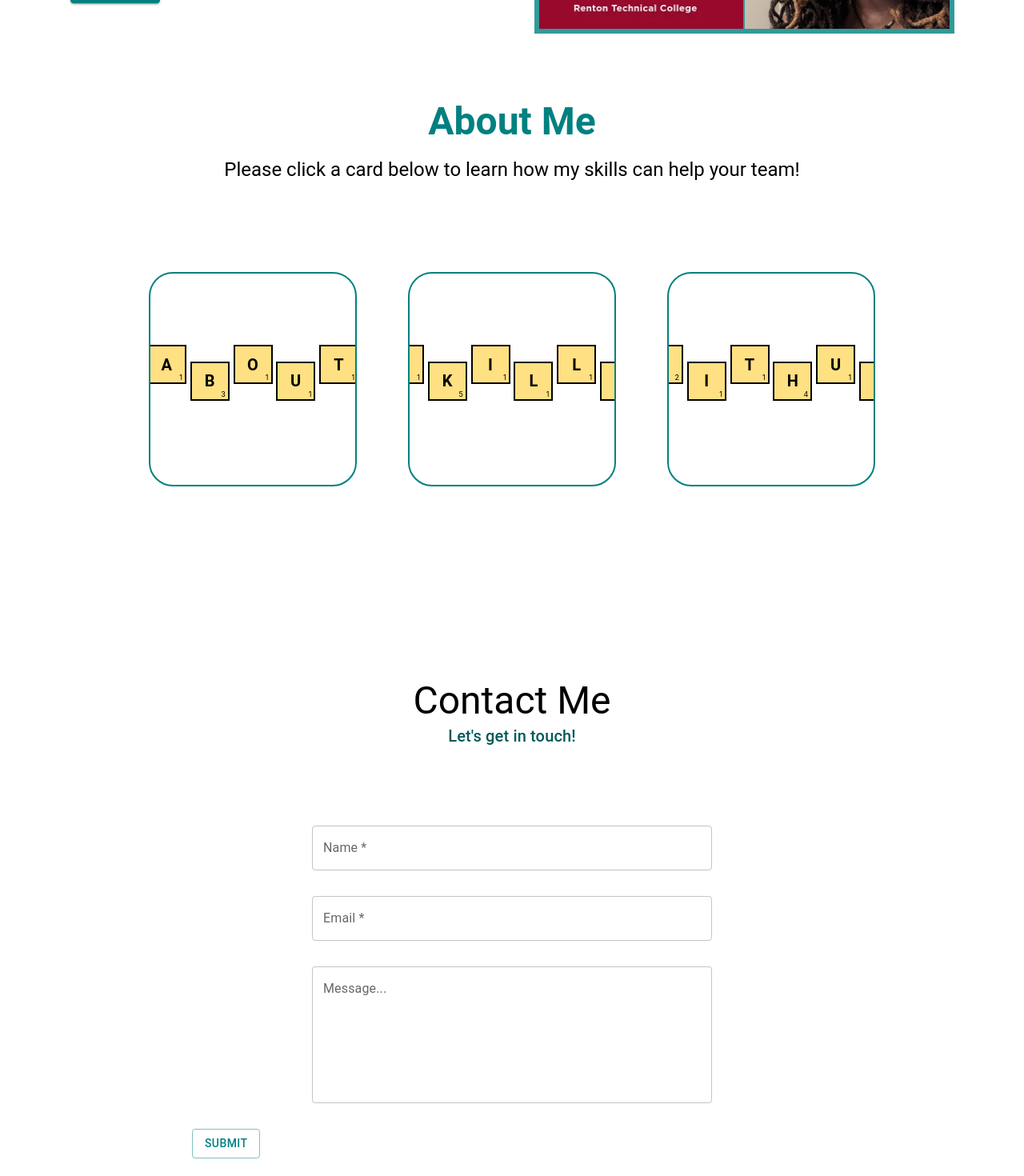
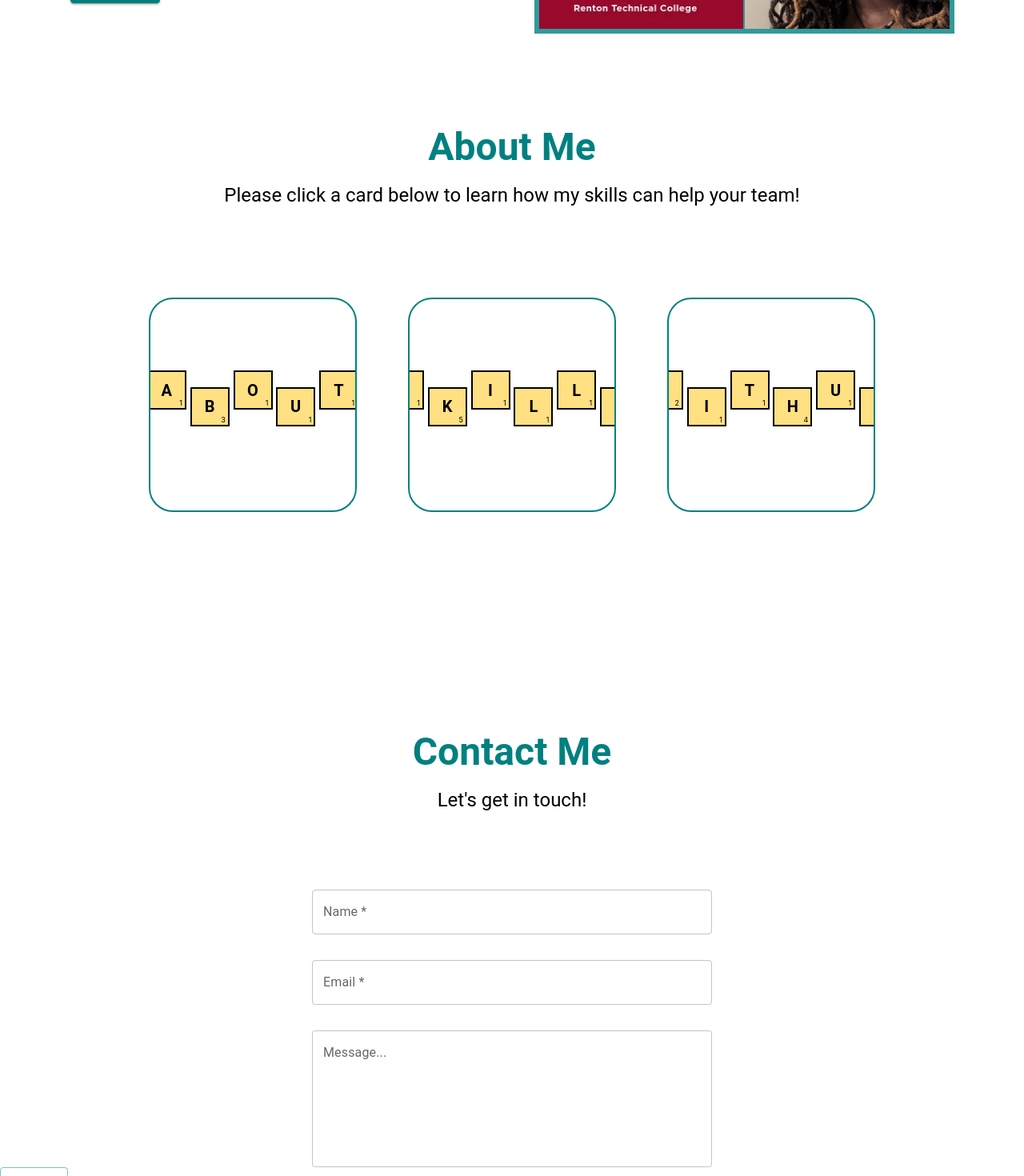
Before and after one commit to amerigirl/website, a React (Create React App) app: page / in a window 1280 px wide. Shown: the part 780-2250 px from the top of the page at 80% size. Built offline with nearby package versions, Linux system fonts and the light colour scheme.

Commit message:
adjusting the contact form

```diff
--- a/src/App.js
+++ b/src/App.js
@@ -29,7 +29,11 @@ function App() {
       <ThemeProvider theme={theme}>
         <Navbar />
         <LandingSection />
-        <SectionTitle/>
+        <SectionTitle
+          title="About Me"
+          subtitle="Please click a card below to learn how my skills can help your team!
+"
+        />
         <Box
           sx={{
             display: "flex",
@@ -44,6 +48,12 @@ function App() {
           <SkillsCardComponent />
           <ProjectsCardComponent />
         </Box>
+        <SectionTitle
+        title="Contact Me"
+        subtitle="Let's get in touch!"
+        marginTop="3rem"
+
+        />
         <ContactForm />
       </ThemeProvider>
     </Box>
--- a/src/Components/ContactForm/ContactForm.jsx
+++ b/src/Components/ContactForm/ContactForm.jsx
@@ -3,25 +3,12 @@ import { Box, Button, Typography, TextField } from "@mui/material";
 
 const ContactForm = () => {
   return (
-    <Box
-      sx={{
-        margin: "3rem 12rem",
-        padding: "3rem",
-      }}
-    >
-      <Box id="contact" sx={{ textAlign: "center", marginTop: "1rem" }}>
-        <Typography variant="h3">Contact Me</Typography>
-        <Typography variant="h6" sx={{ color: "primary.dark" }}>
-          Let's get in touch!
-        </Typography>
-      </Box>
-
+    <Box>
       <Box
+        id="contact"
         sx={{
           display: "grid",
           gap: "2rem",
-          marginTop: "2rem",
-          padding: "2rem",
           maxWidth: "500px",
           margin: "0 auto",
         }}
@@ -31,7 +18,6 @@ const ContactForm = () => {
             display: "grid",
             gridTemplateColumns: "1fr 1fr",
             gap: "1rem",
-            marginTop: "2rem",
           }}
         ></Box>
         <TextField label="Name *" variant="outlined" fullWidth />
--- a/src/Components/SectionTitle.jsx
+++ b/src/Components/SectionTitle.jsx
@@ -2,7 +2,7 @@ import { Typography } from "@mui/material";
 import MouseSharpIcon from "@mui/icons-material/MouseTwoTone";
 import React from "react";
 
-const SectionTitle = () => {
+const SectionTitle = ({title, subtitle}) => {
   return (
     <>
       <Typography
@@ -14,11 +14,11 @@ const SectionTitle = () => {
           paddingBottom: "1rem",
           color: "primary.main",
           fontSize: "3rem",
-          marginTop: "-2rem",
+          marginTop: "9rem",
           fontWeight: "bold",
         }}
       >
-        About Me
+    {title}
       </Typography>
       <Typography
         variant="h5"
@@ -27,8 +27,7 @@ const SectionTitle = () => {
           textAlign: "center",
           paddingBottom: "4rem",
         }}
-      >
-        Please click a card below to learn how my skills can help your team!
+      >{subtitle}
       </Typography>
     </>
   );
```
